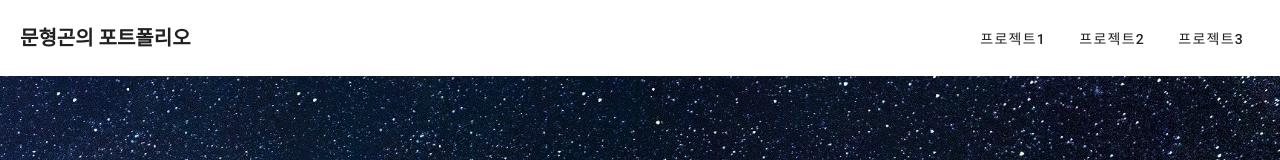
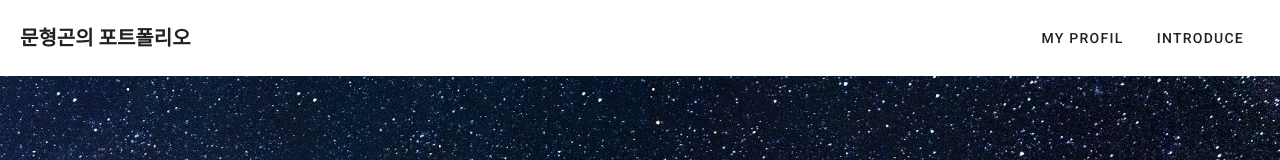
Before and after one commit to fullgon/vuePortpolio, a Vue app: page / in a window 1280 px wide. Shown: the top 160 px of the page. Built offline with nearby package versions, Linux system fonts and the light colour scheme.

Commit message:
수정 : 헤더 버튼 수정

```diff
--- a/src/components/AppHeader.vue
+++ b/src/components/AppHeader.vue
@@ -3,19 +3,18 @@
     <v-layout align-center>
       <div class="logo">문형곤의 포트폴리오</div>
       <v-spacer></v-spacer>
-            <v-btn text>프로젝트1</v-btn>
-            <v-btn text>프로젝트2</v-btn>
-            <v-btn text>프로젝트3</v-btn>
+      <v-btn text>My Profil</v-btn>
+      <v-btn text>Introduce</v-btn>
     </v-layout>
   </div>
 </template>
 
 <style scoped>
-    .header{
-        padding:20px;
+.header {
+  padding: 20px;
   box-shadow: 0 6px 6px #eee;
 }
-    .header .logo{
+.header .logo {
   font-size: 20px;
   font-weight: bold;
 }
```
Lines whose indentation alone changed are shown as unchanged.
